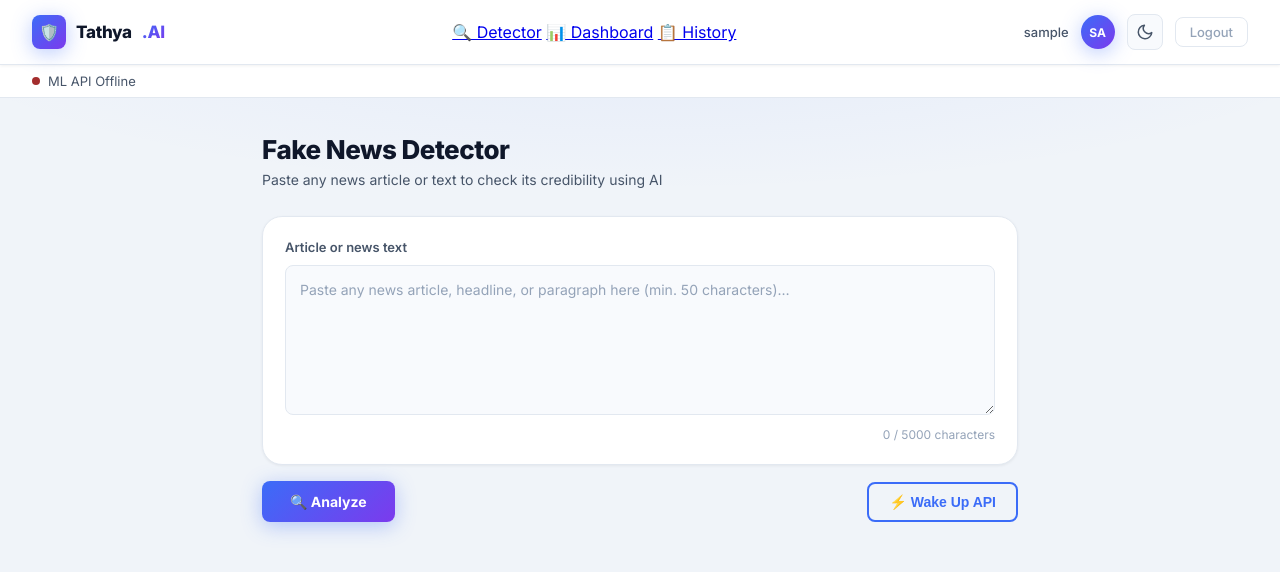
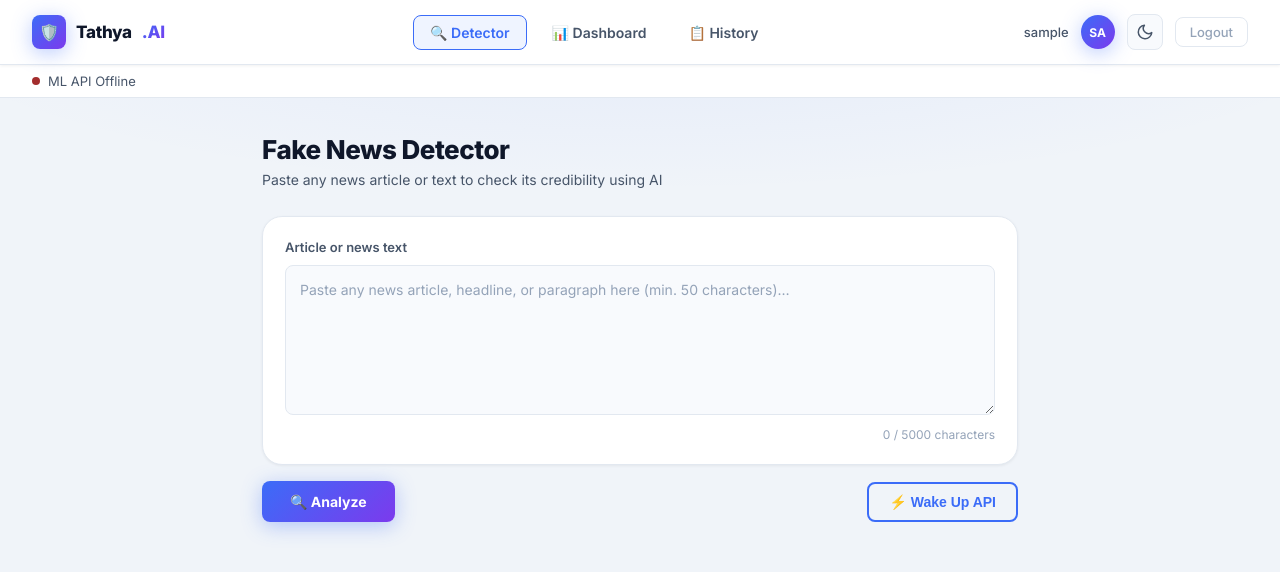
Before and after one commit to ShubhamKumar968/Tathya.AI, a plain HTML site: page frontend/pages/detector.html in a window 1280 px wide. Drawn offline with Linux system fonts and the light colour scheme; no server answers; sample sign-in values are in the browser's storage.

Commit message:
style: update navbar links to look like buttons

```diff
--- a/frontend/css/style.css
+++ b/frontend/css/style.css
@@ -846,6 +846,29 @@ body.detector-body {
   box-shadow: var(--shadow-accent);
 }
 
+.nav-links { display: flex; align-items: center; gap: 8px; }
+.nav-link {
+  font-size: 14px;
+  font-weight: 600;
+  color: var(--text-secondary);
+  text-decoration: none;
+  padding: 8px 16px;
+  border-radius: var(--radius-sm);
+  background: transparent;
+  border: 1.5px solid transparent;
+  transition: all 0.2s ease;
+}
+.nav-link:hover {
+  color: var(--text-primary);
+  background: var(--surface-2);
+  border-color: var(--border);
+}
+.nav-link.active {
+  color: var(--accent);
+  background: var(--accent-light);
+  border-color: var(--accent);
+}
+
 .nav-right { display: flex; align-items: center; gap: 12px; }
 .nav-user  { font-size: 13px; font-weight: 500; color: var(--text-secondary); }
 .avatar {
```
